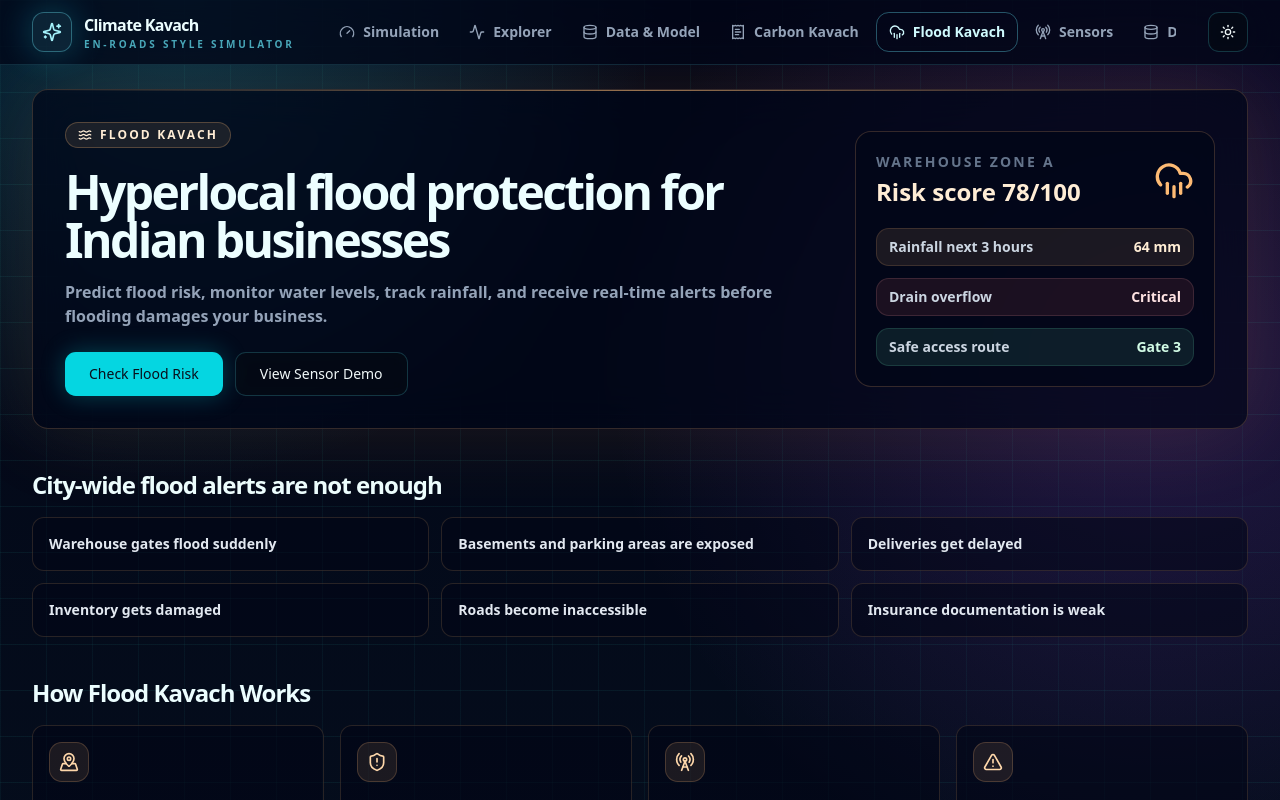
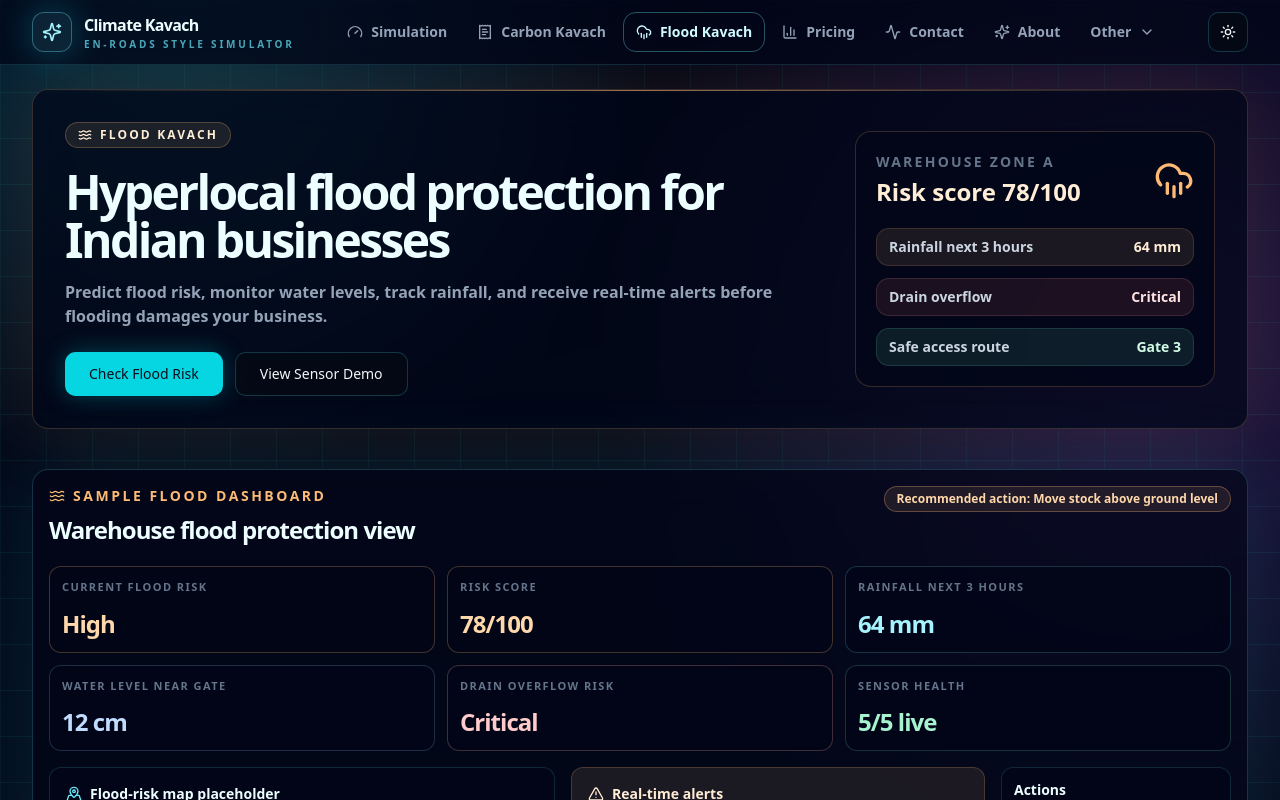
Before and after one commit to peeyush2212/climate-kavach, a Next.js app: page /flood-kavach in a window 1280 px wide. Shown: the top 800 px of the page. Built offline with nearby package versions, Linux system fonts and the light colour scheme.

Commit message:
Refine nav and product page layout

```diff
--- a/src/app/carbon-kavach/page.tsx
+++ b/src/app/carbon-kavach/page.tsx
@@ -1,16 +1,7 @@
-import { Building2, ClipboardCheck, Factory, FileText, Gauge, Leaf, LineChart, ReceiptText, Sparkles, Upload, Zap } from "lucide-react";
+import { Building2, ClipboardCheck, FileText, Gauge, Leaf, LineChart, ReceiptText, Sparkles, Upload, Zap } from "lucide-react";
 import { CarbonDashboardDemo } from "@/components/demo/carbon-dashboard-demo";
 import { ActionLink } from "@/components/marketing/action-link";
 import { MockActionModal } from "@/components/marketing/mock-action-modal";
-
-const painPoints = [
-  "No carbon footprint",
-  "No sustainability team",
-  "Rising energy bills",
-  "Diesel generator dependence",
-  "Buyer and ESG pressure",
-  "No affordable reporting tool",
-];
 
 const steps = [
   {
@@ -113,17 +104,8 @@ export default function CarbonKavachPage() {
         </div>
       </section>
 
-      <section className="space-y-4" aria-labelledby="carbon-problem">
-        <h2 id="carbon-problem" className="text-2xl font-black tracking-[-0.04em] text-cyan-50">
-          Most SMEs do not know where their emissions come from
-        </h2>
-        <div className="grid gap-3 sm:grid-cols-2 lg:grid-cols-3">
-          {painPoints.map((point) => (
-            <div key={point} className="rounded-xl border border-cyan-300/15 bg-slate-950/55 p-4 text-sm font-black text-slate-200">
-              {point}
-            </div>
-          ))}
-        </div>
+      <section id="sample-dashboard" className="scroll-mt-24">
+        <CarbonDashboardDemo />
       </section>
 
       <section className="space-y-4" aria-labelledby="carbon-how">
@@ -156,10 +138,6 @@ export default function CarbonKavachPage() {
             </div>
           ))}
         </div>
-      </section>
-
-      <section id="sample-dashboard" className="scroll-mt-24">
-        <CarbonDashboardDemo />
       </section>
 
       <section className="space-y-4" aria-labelledby="carbon-recommendations">
--- a/src/app/flood-kavach/page.tsx
+++ b/src/app/flood-kavach/page.tsx
@@ -1,15 +1,6 @@
 import { AlertTriangle, Building2, CheckCircle2, CloudRain, MapPinned, RadioTower, ShieldAlert, Truck, Waves } from "lucide-react";
 import { FloodDashboardDemo } from "@/components/demo/flood-dashboard-demo";
 import { ActionLink } from "@/components/marketing/action-link";
-
-const painPoints = [
-  "Warehouse gates flood suddenly",
-  "Basements and parking areas are exposed",
-  "Deliveries get delayed",
-  "Inventory gets damaged",
-  "Roads become inaccessible",
-  "Insurance documentation is weak",
-];
 
 const steps = [
   {
@@ -129,17 +120,8 @@ export default function FloodKavachPage() {
         </div>
       </section>
 
-      <section className="space-y-4" aria-labelledby="flood-problem">
-        <h2 id="flood-problem" className="text-2xl font-black tracking-[-0.04em] text-cyan-50">
-          City-wide flood alerts are not enough
-        </h2>
-        <div className="grid gap-3 sm:grid-cols-2 lg:grid-cols-3">
-          {painPoints.map((point) => (
-            <div key={point} className="rounded-xl border border-orange-300/15 bg-slate-950/55 p-4 text-sm font-black text-slate-200">
-              {point}
-            </div>
-          ))}
-        </div>
+      <section id="flood-demo" className="scroll-mt-24">
+        <FloodDashboardDemo />
       </section>
 
       <section className="space-y-4" aria-labelledby="flood-how">
@@ -172,10 +154,6 @@ export default function FloodKavachPage() {
             </div>
           ))}
         </div>
-      </section>
-
-      <section id="flood-demo" className="scroll-mt-24">
-        <FloodDashboardDemo />
       </section>
 
       <section className="space-y-4" aria-labelledby="flood-alerts">
--- a/src/app/globals.css
+++ b/src/app/globals.css
@@ -26,25 +26,25 @@
 }
 
 .light {
-  --background: 204 58% 98%;
-  --foreground: 222 47% 9%;
-  --card: 0 0% 100%;
-  --card-foreground: 222 47% 9%;
-  --popover: 0 0% 100%;
-  --popover-foreground: 222 84% 5%;
-  --primary: 188 100% 28%;
-  --primary-foreground: 190 100% 97%;
-  --secondary: 189 60% 94%;
-  --secondary-foreground: 222 47% 11%;
-  --muted: 210 38% 94%;
-  --muted-foreground: 215 18% 39%;
-  --accent: 189 70% 91%;
-  --accent-foreground: 222 47% 11%;
-  --destructive: 0 84% 60%;
+  --background: 216 44% 5%;
+  --foreground: 190 45% 96%;
+  --card: 220 38% 8%;
+  --card-foreground: 190 45% 96%;
+  --popover: 222 84% 5%;
+  --popover-foreground: 210 40% 98%;
+  --primary: 183 96% 45%;
+  --primary-foreground: 218 52% 7%;
+  --secondary: 218 36% 14%;
+  --secondary-foreground: 190 45% 96%;
+  --muted: 217 34% 13%;
+  --muted-foreground: 193 18% 68%;
+  --accent: 189 86% 18%;
+  --accent-foreground: 190 45% 96%;
+  --destructive: 0 62.8% 30.6%;
   --destructive-foreground: 210 40% 98%;
-  --border: 201 32% 86%;
-  --input: 201 32% 86%;
-  --ring: 188 100% 34%;
+  --border: 193 55% 20%;
+  --input: 193 55% 20%;
+  --ring: 183 96% 45%;
 }
 
 html, body { min-height: 100%; }
@@ -66,12 +66,13 @@ body {
 
 .light body {
   background:
-    linear-gradient(rgba(8, 47, 73, 0.05) 1px, transparent 1px),
-    linear-gradient(90deg, rgba(8, 47, 73, 0.05) 1px, transparent 1px),
-    radial-gradient(circle at 18% 0%, rgba(20, 184, 166, 0.16), transparent 32rem),
-    radial-gradient(circle at 82% 10%, rgba(59, 130, 246, 0.12), transparent 34rem),
-    hsl(var(--background));
-  background-size: 48px 48px, 48px 48px, auto, auto, auto;
+    linear-gradient(rgba(45, 212, 191, 0.075) 1px, transparent 1px),
+    linear-gradient(90deg, rgba(45, 212, 191, 0.055) 1px, transparent 1px),
+    radial-gradient(circle at 14% 0%, rgba(34, 211, 238, 0.22), transparent 30rem),
+    radial-gradient(circle at 90% 12%, rgba(168, 85, 247, 0.20), transparent 34rem),
+    radial-gradient(circle at 50% 110%, rgba(16, 185, 129, 0.12), transparent 30rem),
+    linear-gradient(180deg, #020617 0%, #06111f 46%, #020617 100%);
+  background-size: 46px 46px, 46px 46px, auto, auto, auto, auto;
 }
 
 ::selection { background: hsl(var(--primary) / 0.28); }
--- a/src/components/site-header.tsx
+++ b/src/components/site-header.tsx
@@ -6,6 +6,7 @@ import { usePathname } from "next/navigation";
 import {
   Activity,
   BarChart3,
+  ChevronDown,
   CloudRain,
   Database,
   Gauge,
@@ -18,25 +19,31 @@ import {
 import { ThemeToggle } from "@/components/theme-toggle";
 import { cn } from "@/lib/utils";
 
-const navItems = [
+const primaryNavItems = [
   { href: "/", label: "Simulation", icon: Gauge },
+  { href: "/carbon-kavach", label: "Carbon Kavach", icon: ReceiptText },
+  { href: "/flood-kavach", label: "Flood Kavach", icon: CloudRain },
+  { href: "/pricing", label: "Pricing", icon: BarChart3 },
+  { href: "/contact", label: "Contact", icon: Activity },
+  { href: "/about", label: "About", icon: Sparkles },
+];
+
+const otherNavItems = [
   { href: "/explorer", label: "Explorer", icon: Activity },
   { href: "/data-model", label: "Data & Model", icon: Database },
-  { href: "/carbon-kavach", label: "Carbon Kavach", icon: ReceiptText },
-  { href: "/flood-kavach", label: "Flood Kavach", icon: CloudRain },
   { href: "/sensor-kavach", label: "Sensors", icon: RadioTower },
   { href: "/data-kavach", label: "Data Packs", icon: Database },
-  { href: "/pricing", label: "Pricing", icon: BarChart3 },
   { href: "/premium", label: "Premium", icon: Sparkles },
-  { href: "/contact", label: "Contact", icon: Activity },
 ];
 
 export function SiteHeader() {
   const pathname = usePathname();
   const [open, setOpen] = React.useState(false);
+  const [otherOpen, setOtherOpen] = React.useState(false);
 
   React.useEffect(() => {
     setOpen(false);
+    setOtherOpen(false);
   }, [pathname]);
 
   function isActive(href: string) {
@@ -65,12 +72,42 @@ export function SiteHeader() {
           </span>
         </Link>
 
-        <nav className="hidden max-w-[850px] items-center gap-1 overflow-x-auto xl:flex" aria-label="Primary navigation">
-          {navItems.map(({ href, label, icon: Icon }) => (
+        <nav className="hidden items-center gap-1 xl:flex" aria-label="Primary navigation">
+          {primaryNavItems.map(({ href, label, icon: Icon }) => (
             <Link key={href} href={href} className={navLinkClass(href)}>
               <Icon className="h-4 w-4" />{label}
             </Link>
           ))}
+          <div className="relative">
+            <button
+              type="button"
+              className={cn(
+                "inline-flex h-10 shrink-0 items-center gap-2 rounded-lg border px-3 text-sm font-bold transition-colors",
+                otherNavItems.some((item) => isActive(item.href))
+                  ? "border-cyan-300/35 bg-cyan-300/12 text-cyan-100"
+                  : "border-transparent text-slate-400 hover:border-cyan-300/30 hover:bg-cyan-300/10 hover:text-cyan-100"
+              )}
+              aria-haspopup="menu"
+              aria-expanded={otherOpen}
+              onClick={() => setOtherOpen((value) => !value)}
+            >
+              Other
+              <ChevronDown className={cn("h-4 w-4 transition-transform", otherOpen && "rotate-180")} />
+            </button>
+            {otherOpen && (
+              <div
+                className="absolute right-0 top-12 z-50 min-w-56 rounded-xl border border-cyan-300/20 bg-slate-950/95 p-2 shadow-[0_20px_70px_rgba(0,0,0,.35)]"
+                role="menu"
+              >
+                {otherNavItems.map(({ href, label, icon: Icon }) => (
+                  <Link key={href} href={href} className={cn(navLinkClass(href), "w-full justify-start")} role="menuitem">
+                    <Icon className="h-4 w-4" />
+                    {label}
+                  </Link>
+                ))}
+              </div>
+            )}
+          </div>
         </nav>
 
         <div className="flex items-center gap-2">
@@ -90,12 +127,23 @@ export function SiteHeader() {
       {open && (
         <nav className="border-t border-cyan-300/10 bg-slate-950/95 px-4 py-3 xl:hidden" aria-label="Mobile navigation">
           <div className="mx-auto grid max-w-[1600px] gap-2 sm:grid-cols-2 lg:grid-cols-3">
-            {navItems.map(({ href, label, icon: Icon }) => (
+            {primaryNavItems.map(({ href, label, icon: Icon }) => (
               <Link key={href} href={href} className={navLinkClass(href)}>
                 <Icon className="h-4 w-4" />
                 {label}
               </Link>
             ))}
+            <div className="rounded-lg border border-cyan-300/15 bg-slate-950/50 p-2 sm:col-span-2 lg:col-span-3">
+              <div className="px-2 pb-2 text-xs font-black uppercase tracking-[0.16em] text-slate-500">Other</div>
+              <div className="grid gap-2 sm:grid-cols-2 lg:grid-cols-3">
+                {otherNavItems.map(({ href, label, icon: Icon }) => (
+                  <Link key={href} href={href} className={navLinkClass(href)}>
+                    <Icon className="h-4 w-4" />
+                    {label}
+                  </Link>
+                ))}
+              </div>
+            </div>
           </div>
         </nav>
       )}
```
